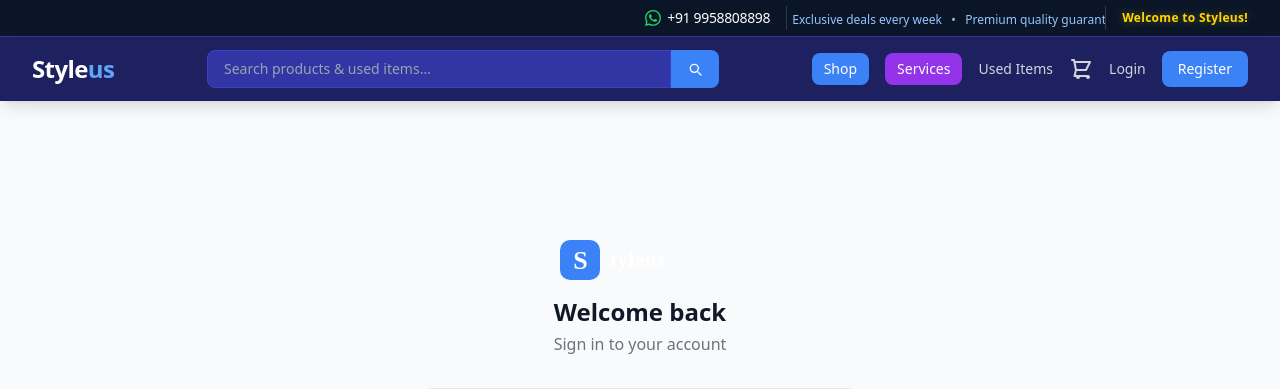
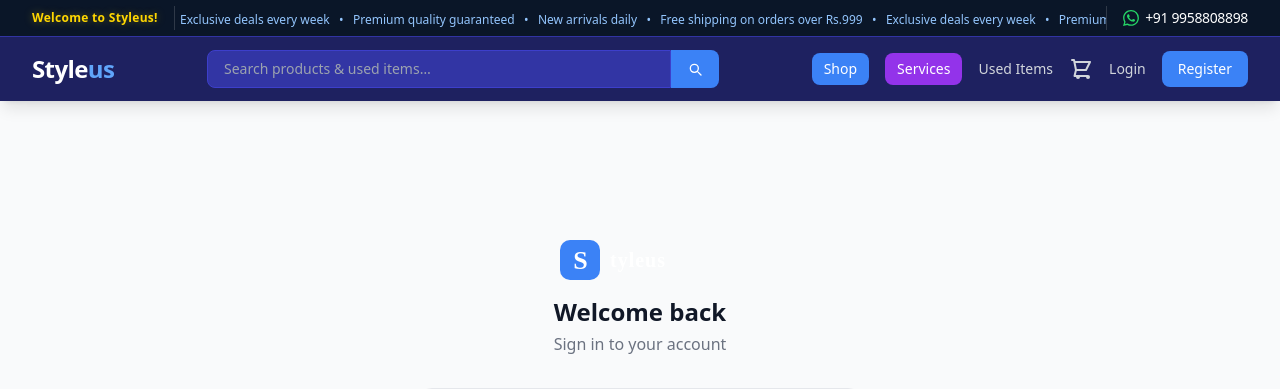
Before and after one commit to styleus125/styleus, a Flask app: a page that uses templates/base.html in a window 1280 px wide. Shown: the top 389 px of the page. Run offline with Flask 3, Linux system fonts and the light colour scheme; some libraries are stand-ins or nearby versions.

Commit message:
feat: move welcome to extreme left, WhatsApp to extreme right, ticker fills centre
Co-Authored-By: Claude Sonnet 4.6 <noreply@anthropic.com>

```diff
--- a/templates/base.html
+++ b/templates/base.html
@@ -48,8 +48,21 @@
 
 <!-- Top contact bar -->
 <div class="bg-navy-950 border-b border-navy-800" style="background-color:#0a1628;">
-  <div class="max-w-7xl mx-auto px-4 sm:px-6 lg:px-8 py-1.5 flex items-center justify-end gap-4">
-    <!-- WhatsApp -->
+  <div class="max-w-7xl mx-auto px-4 sm:px-6 lg:px-8 py-1.5 flex items-center justify-between gap-4">
+    <!-- Welcome (extreme left) -->
+    <span class="text-xs font-semibold tracking-wide flex-shrink-0" style="color:#FFD700; text-shadow:0 0 8px rgba(255,215,0,0.35);">
+      Welcome to Styleus!
+    </span>
+
+    <!-- Scrolling ticker (centre, fills available space) -->
+    <div class="overflow-hidden flex-1 hidden sm:block"
+         style="border-left:1px solid rgba(255,255,255,0.15); border-right:1px solid rgba(255,255,255,0.15); padding:0 12px;">
+      <div class="ticker-track text-xs" style="color:#93c5fd;">
+        Free shipping on orders over Rs.999 &nbsp;&nbsp;&bull;&nbsp;&nbsp; Exclusive deals every week &nbsp;&nbsp;&bull;&nbsp;&nbsp; Premium quality guaranteed &nbsp;&nbsp;&bull;&nbsp;&nbsp; New arrivals daily &nbsp;&nbsp;&bull;&nbsp;&nbsp; Free shipping on orders over Rs.999 &nbsp;&nbsp;&bull;&nbsp;&nbsp; Exclusive deals every week &nbsp;&nbsp;&bull;&nbsp;&nbsp; Premium quality guaranteed &nbsp;&nbsp;&bull;&nbsp;&nbsp; New arrivals daily &nbsp;&nbsp;&bull;&nbsp;&nbsp;
+      </div>
+    </div>
+
+    <!-- WhatsApp (extreme right) -->
     <a href="https://wa.me/919958808898" target="_blank" rel="noopener noreferrer"
        class="flex items-center gap-1.5 font-sans antialiased text-sm font-medium tracking-tight transition flex-shrink-0">
       <svg class="w-4 h-4 flex-shrink-0" fill="#25D366" viewBox="0 0 24 24">
@@ -57,19 +70,6 @@
       </svg>
       <span class="text-white">+91 9958808898</span>
     </a>
-
-    <!-- Scrolling ticker -->
-    <div class="overflow-hidden flex-shrink-0 hidden sm:block"
-         style="width:320px; border-left:1px solid rgba(255,255,255,0.15); border-right:1px solid rgba(255,255,255,0.15); padding:0 12px;">
-      <div class="ticker-track text-xs" style="color:#93c5fd;">
-        Free shipping on orders over Rs.999 &nbsp;&nbsp;&bull;&nbsp;&nbsp; Exclusive deals every week &nbsp;&nbsp;&bull;&nbsp;&nbsp; Premium quality guaranteed &nbsp;&nbsp;&bull;&nbsp;&nbsp; New arrivals daily &nbsp;&nbsp;&bull;&nbsp;&nbsp; Free shipping on orders over Rs.999 &nbsp;&nbsp;&bull;&nbsp;&nbsp; Exclusive deals every week &nbsp;&nbsp;&bull;&nbsp;&nbsp; Premium quality guaranteed &nbsp;&nbsp;&bull;&nbsp;&nbsp; New arrivals daily &nbsp;&nbsp;&bull;&nbsp;&nbsp;
-      </div>
-    </div>
-
-    <!-- Welcome -->
-    <span class="text-xs font-semibold tracking-wide flex-shrink-0" style="color:#FFD700; text-shadow:0 0 8px rgba(255,215,0,0.35);">
-      Welcome to Styleus!
-    </span>
   </div>
 </div>
 
```
